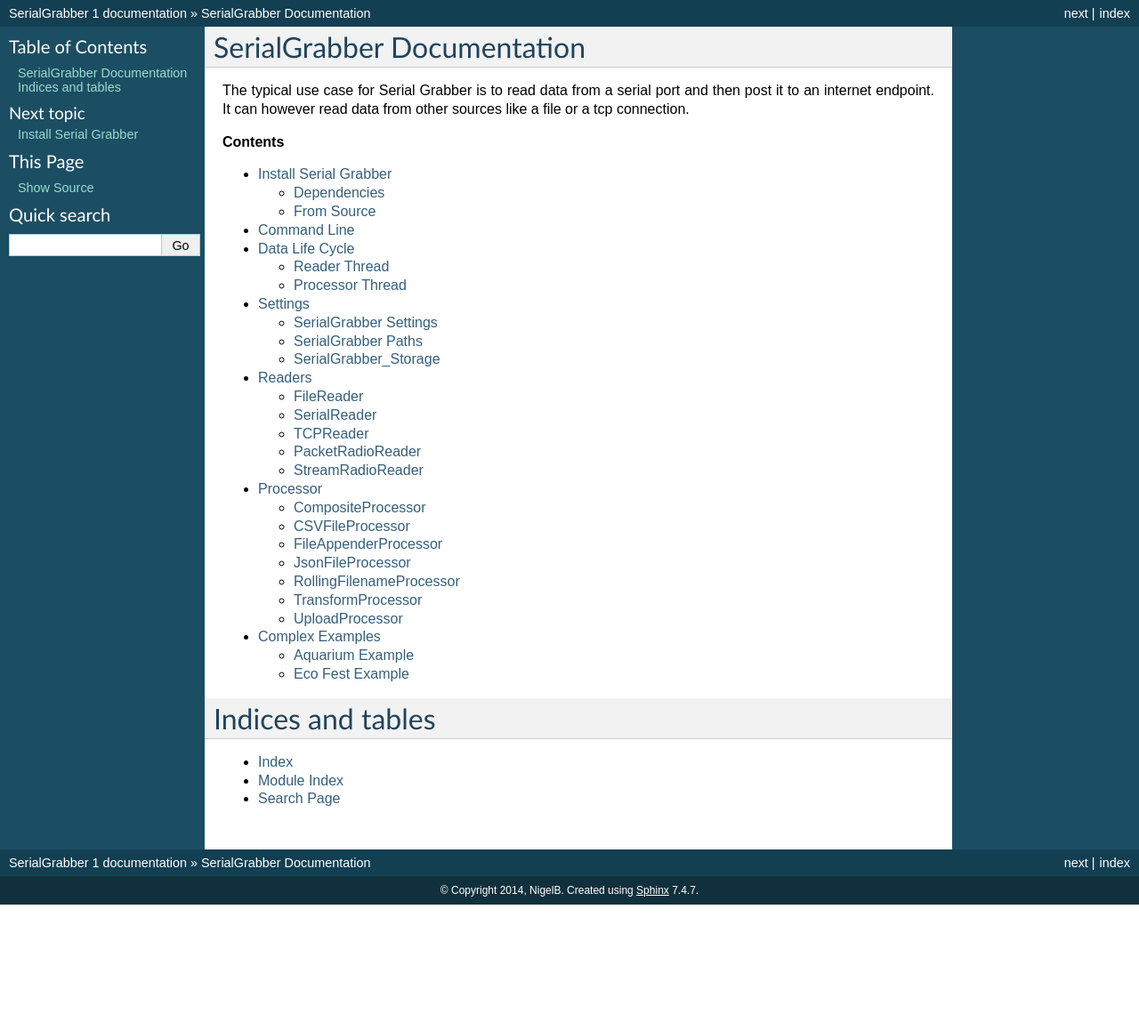
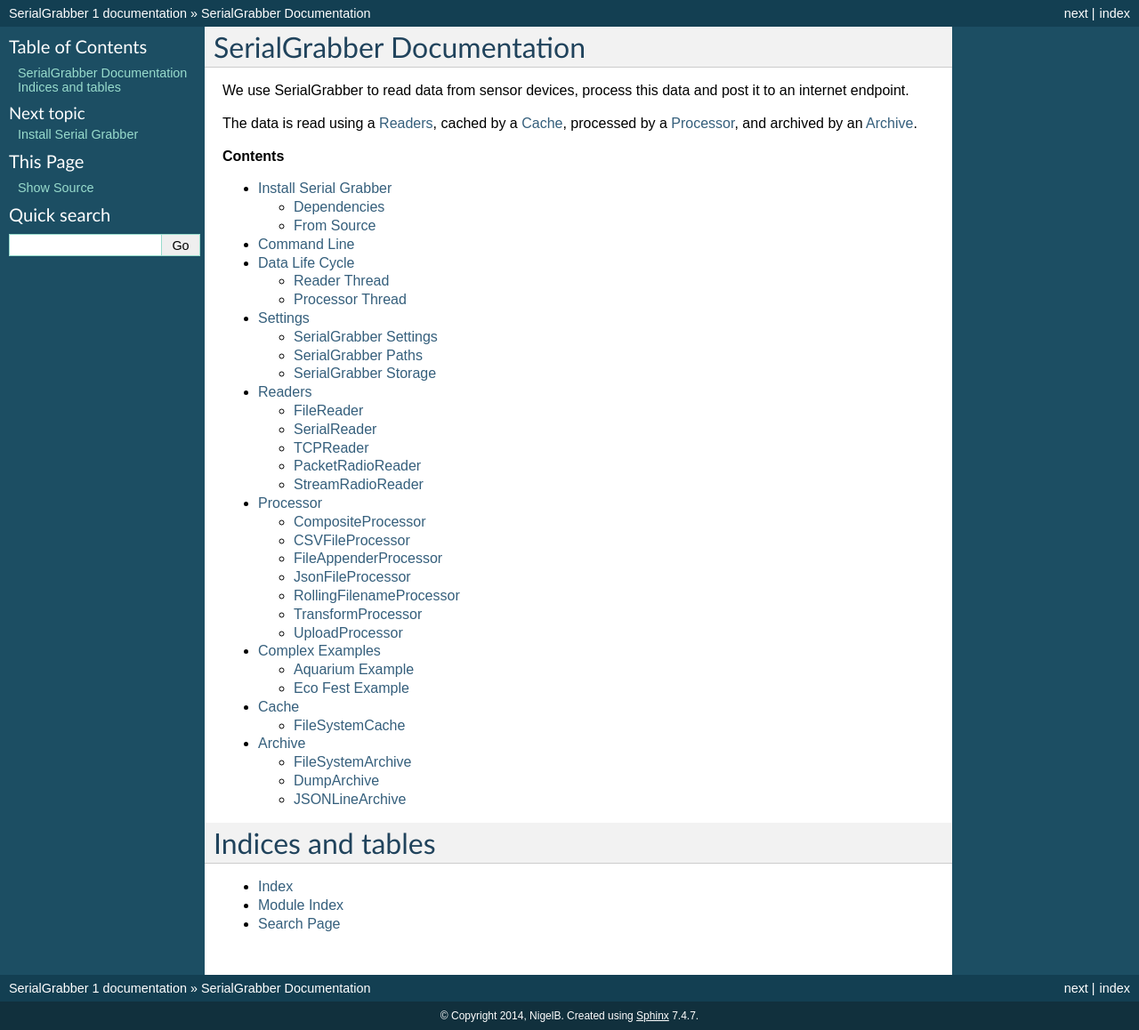
Before and after one commit to nigelb/SerialGrabber, a Sphinx documentation site: the page built from docs/source/index.rst, in a window 1280 px wide. Shown: the whole page at 89% size. Built offline with Sphinx 7.4.7, drawn with Linux system fonts in a browser that asks for light colours; formulas are drawn with MathJax 3; before the commit the page ends 1017 px from its top, so only the background shows below that.

```diff
--- a/docs/source/DataLifeCycle.rst
+++ b/docs/source/DataLifeCycle.rst
@@ -9,13 +9,13 @@ Reader Thread
 The Reader
 
 #. Reads the data from the configured source
-#. Writes the data into the cache directory, see: :ref:`cache_dir`
+#. Writes the data into the cache directory, see: :ref:`cache_dir`, and :doc:`Cache`
 
 Processor Thread
 ----------------
 The Processor
 
 #. Waits until a cache entry is older than :ref:`cache_collision_avoidance_delay`.
-#. Processes the data with the configured processor.
-    #. if the processing was successful the cache entry in moved into the archive.
+#. Processes the data with the configured processor, see :doc:`Processor`.
+    #. if the processing was successful the cache entry in moved into the archive, see :ref:`archive_dir` and :doc:`Archive`.
     #. otherwise it is left in the cache and it will be reprocessed in a later cycle.
--- a/docs/source/Reader.rst
+++ b/docs/source/Reader.rst
@@ -12,7 +12,7 @@ FileReader
 
     ...
 
-    transaction = TransactionExtractor("transaction_id", "BEGIN DATA", "END DATA")
+    transaction = TransactionExtractor("default", "BEGIN DATA", "END DATA")
     reader = FileReader(transaction, "data.txt")
 
 SerialReader
@@ -25,7 +25,7 @@ SerialReader
 
     ...
 
-    transaction = TransactionExtractor("transaction_id", "BEGIN DATA", "END DATA")
+    transaction = TransactionExtractor("default", "BEGIN DATA", "END DATA")
     reader = SerialReader(transaction,
                           '/dev/ttyUSB0',
                           115200,
@@ -44,7 +44,7 @@ TCPReader
 
     ...
 
-    transaction = TransactionExtractor("transaction_id", "BEGIN DATA", "END DATA")
+    transaction = TransactionExtractor("default", "BEGIN DATA", "END DATA")
     reader = TCPReader(transaction, "example.org", 8111)
 
 
--- a/docs/source/index.rst
+++ b/docs/source/index.rst
@@ -6,8 +6,10 @@
 SerialGrabber Documentation
 ===========================
 
-The typical use case for Serial Grabber is to read data from a serial port and then post it to an internet endpoint.
-It can however read data from other sources like a file or a tcp connection.
+We use SerialGrabber to read data from sensor devices, process this data and post it to an internet endpoint.
+
+The data is read using a :doc:`Reader`, cached by a :doc:`Cache`, processed by a :doc:`Processor`, and archived by an :doc:`Archive`.
+
 
 
 **Contents**
@@ -21,6 +23,9 @@ It can however read data from other sources like a file or a tcp connection.
    Settings
    Reader
    Processor
+   Cache
+   Archive
+
 
 Indices and tables
 ==================
--- a/docs/source/settings/SerialGrabber_Paths.rst
+++ b/docs/source/settings/SerialGrabber_Paths.rst
@@ -14,6 +14,8 @@ The location of the cache directory, see :doc:`../DataLifeCycle`
 
     cache_dir = "/path/to/cache/directory"
 
+.. _archive_dir:
+
 archive_dir
 -----------
 The location of the archive directory, see :doc:`../DataLifeCycle`
```
Also changed, not shown: docs/source/Archive.rst (added, +16 -0 lines), docs/source/Cache.rst (added, +9 -0 lines), docs/source/settings/SerialGrabber_Storage.rst (+2 -16 lines).
